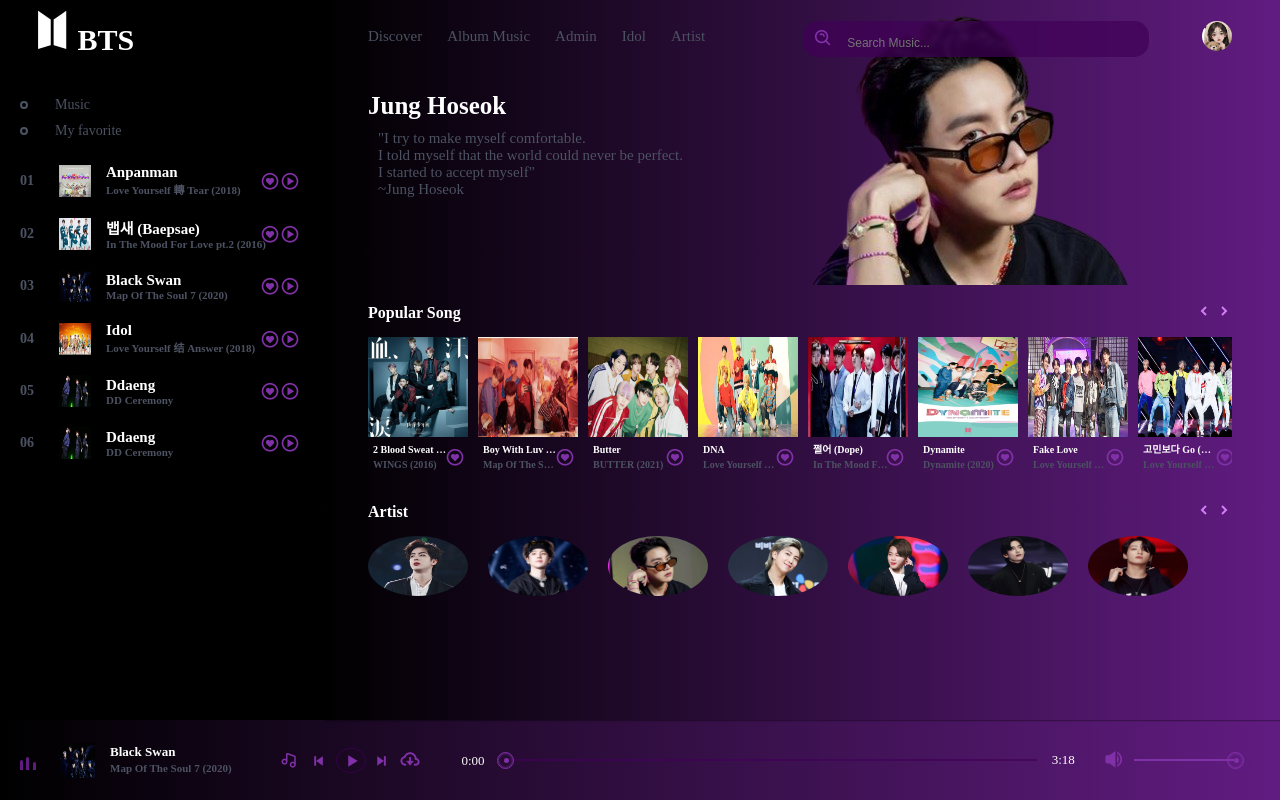
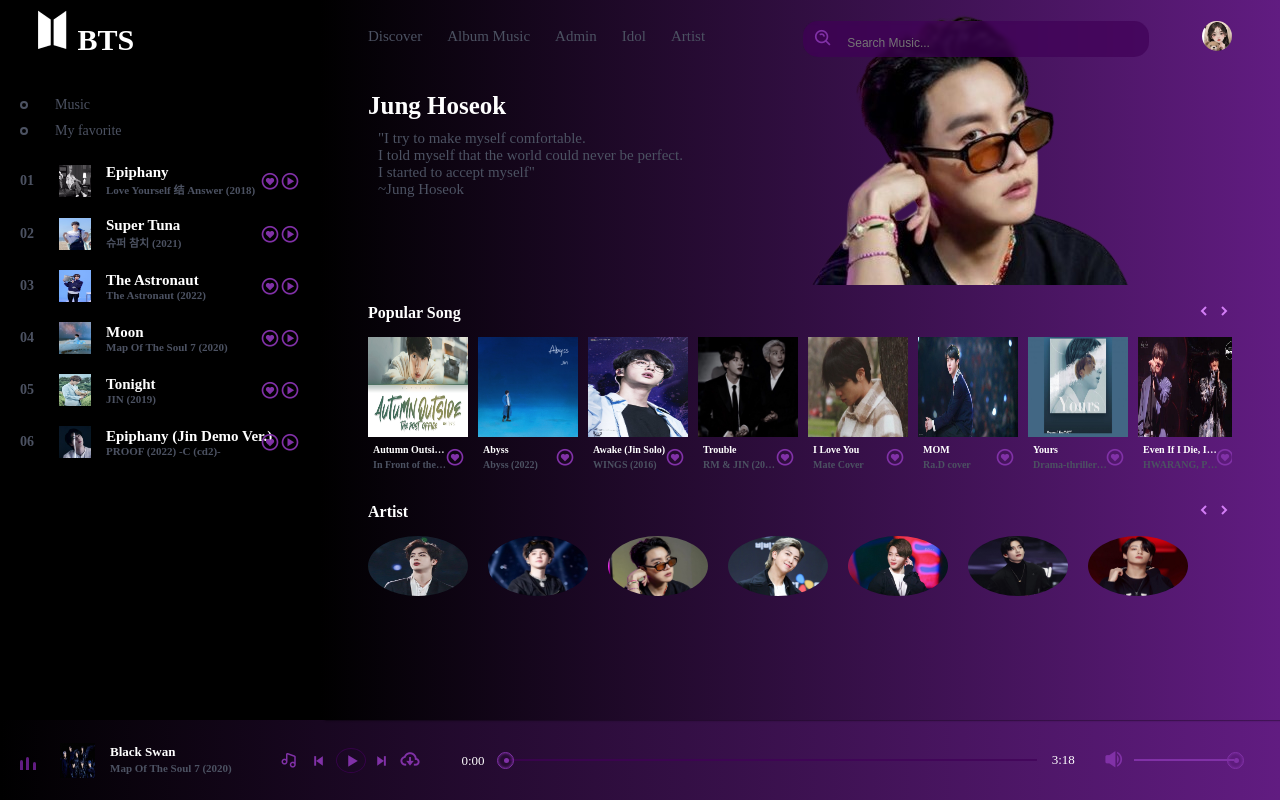
Before and after one commit to nunaprameswari/Ujian, a Django app: page /hope in a window 1280 px wide. Run offline with Django 4.2, Linux system fonts and the light colour scheme.

Commit message:
perubahan

```diff
--- a/army/templates/yoongi.html
+++ b/army/templates/yoongi.html
@@ -37,6 +37,7 @@
 <body>
     <header>
         <div class="menu_side">
+            <h6 id="menu_list_active_button"><i class='bx bxs-playlist'></i></h6>
             <h1><img src="{% static 'img/logo.png' %}" alt=""> BTS</h1>
             <div class="playlist">
                 <h4><span></span><a href="music"> Music</h4></a>
--- a/static/js/script_hope.js
+++ b/static/js/script_hope.js
@@ -0,0 +1,466 @@
+const music = new Audio('./static/songs/3.mp3');
+
+const songs = [
+    {
+        id: '1',
+        songName: `Epiphany <br>
+        <div class="album">Love Yourself 结 Answer (2018)</div>`,
+        poster: "./static/img/seokjin/ephiphany.jpg",
+    },
+    {
+        id: '2',
+        songName: `Super Tuna <br>
+        <div class="album">슈퍼 참치 (2021)</div>`,
+        poster: "./static/img/seokjin/super_tuna.jpg",
+    },
+    {
+        id: '3',
+        songName: `The Astronaut <br>
+        <div class="album">The Astronaut (2022)</div>`,
+        poster: "./static/img/seokjin/the_astronaut.jpg",
+    },
+    {
+        id: '4',
+        songName: `Moon <br>
+        <div class="album">Map Of The Soul 7 (2020)</div>`,
+        poster: "./static/img/seokjin/moon.jpg",
+    },
+    {
+        id: '5',
+        songName: `Tonight <br>
+        <div class="album">JIN (2019)</div>`,
+        poster: "./static/img/seokjin/tonight.jpg",
+    },
+    {
+        id: '6',
+        songName: `Epiphany (Jin Demo Ver.) <br>
+        <div class="album">PROOF (2022) -C (cd2)-</div>`,
+        poster: "./static/img/seokjin/epiphany_demo.jpg",
+    },
+    {
+        id: '7',
+        songName: `Autumn Outside The Post Office <br>
+        <div class="album">In Front of the Post Office in Autumn (1994)</div>`,
+        poster: "./static/img/seokjin/autumn.jpg",
+    },
+    {
+        id: '8',
+        songName: `Abyss <br>
+        <div class="album">Abyss (2022)</div>`,
+        poster: "./static/img/seokjin/abyss.jpg",
+    },
+    {
+        id: '9',
+        songName: `Awake (Jin Solo) <br>
+        <div class="album">WINGS (2016)</div>`,
+        poster: "./static/img/seokjin/awake.jpg",
+    },
+    {
+        id: '10',
+        songName: `Trouble <br>
+        <div class="album">RM & JIN (2012)</div>`,
+        poster: "./static/img/seokjin/trouble.jpg",
+    },
+    {
+        id: '11',
+        songName: `I Love You <br>
+        <div class="album">Mate Cover</div>`,
+        poster: "./static/img/seokjin/love.jpg",
+    },
+    {
+        id: '12',
+        songName: `MOM <br>
+        <div class="album">Ra.D cover</div>`,
+        poster: "./static/img/seokjin/mom.jpg",
+    },
+    {
+        id: '13',
+        songName: `Yours <br>
+        <div class="album">Drama-thriller Korea Jirisan</div>`,
+        poster: "./static/img/seokjin/yours.jpg",
+    },
+    {
+        id: '14',
+        songName: `Even If I Die, It's You <br>
+        <div class="album">HWARANG, Pt. 2 (Music from the Original TV Series) (2016)</div>`,
+        poster: "./static/img/seokjin/even.jpg",
+    },
+    {
+        id: '15',
+        songName: `So Far Away <br>
+        <div class="album">Agust D (2016)</div>`,
+        poster: "./static/img/seokjin/so_far.jpg",
+    },
+]
+
+Array.from(document.getElementsByClassName('songItem')).forEach((e, i) => {
+    e.getElementsByTagName('img')[0].src = songs[i].poster;
+    e.getElementsByTagName('h5')[0].innerHTML = songs[i].songName;
+});
+
+
+let masterPlay = document.getElementById('masterPlay');
+let wave = document.getElementById('wave');
+
+masterPlay.addEventListener('click', () => {
+    if (music.paused || music.currentTime <= 0) {
+        music.play();
+        wave.classList.add('active1');
+        masterPlay.classList.remove('bx-play');
+        masterPlay.classList.add('bx-pause');
+    } else {
+        music.pause();
+        wave.classList.remove('active1');
+        masterPlay.classList.add('bx-play');
+        masterPlay.classList.remove('bx-pause');
+    }
+});
+
+
+const makeAllplays = () => {
+    Array.from(document.getElementsByClassName('playListPlay')).forEach((el) => {
+        el.classList.add('bx-play-circle');
+        el.classList.remove('bx-pause-circle');
+    })
+}
+
+const makeAllBackground = () => {
+    Array.from(document.getElementsByClassName('songItem')).forEach((el) => {
+        el.style.background = 'rgb(64, 0, 88, .0)';
+    })
+}
+
+
+let index = 0;
+let poster_master_play = document.getElementById('poster_master_play');
+let download_music = document.getElementById('download_music');
+let title = document.getElementById('title');
+
+Array.from(document.getElementsByClassName('playListPlay')).forEach((e) => {
+    e.addEventListener('click', (el) => {
+        index = el.target.id;
+        music.src = `./static/songs/hope/${index}.mp3`;
+        music.play();
+        masterPlay.classList.remove('bx-play');
+        masterPlay.classList.add('bx-pause');
+        download_music.href = `./static/songs/hope/${index}.mp3`;
+
+        let songTitles = songs.filter((els) => {
+            return els.id == index;
+        });
+
+        songTitles.forEach(elss => {
+            let { songName, poster } = elss;
+            title.innerHTML = songName;
+            poster_master_play.src = poster;
+            download_music.setAttribute('download', songName);
+        });
+
+        makeAllBackground();
+        Array.from(document.getElementsByClassName('songItem'))[index - 1].style.background ="rgb(64, 0, 88, .7)";
+        makeAllplays();
+        el.target.classList.remove('bx-play-circle');
+        el.target.classList.add('bx-pause-circle');
+        wave.classList.add('active1');
+    });
+});
+
+
+let currentStart = document.getElementById('currentStart');
+let currentEnd = document.getElementById('currentEnd');
+let seek = document.getElementById('seek');
+let bar2 = document.getElementById('bar2');
+let dot = document.getElementsByClassName('dot')[0];
+
+music.addEventListener('timeupdate', () => {
+    let music_curr = music.currentTime;
+    let music_dur = music.duration;
+
+
+    let min1 = Math.floor(music_dur / 60);
+    let sec1 = Math.floor(music_dur % 60);
+
+    if (sec1 < 10) {
+        sec1 = `0${sec1}`;
+    }
+    currentEnd.innerText = `${min1}:${sec1}`;
+
+    let min2 = Math.floor(music_curr / 60);
+    let sec2 = Math.floor(music_curr % 60);
+
+    if (sec2 < 10) {
+        sec2 = `0${sec2}`;
+    }
+    currentStart.innerHTML = `${min2}:${sec2}`;
+
+    let progressBar = parseInt((music_curr / music_dur) * 100);
+    seek.value = progressBar;
+
+    let seekbar = seek.value;
+    bar2.style.width = `${seekbar}%`;
+    dot.style.left = `${seekbar}%`;
+
+});
+
+seek.addEventListener('change', () => {
+    music.currentTime = seek.value * music.duration / 100;
+});
+
+
+let vol_icon = document.getElementById('vol_icon');
+let vol = document.getElementById('vol');
+let vol_bar = document.getElementsByClassName('vol_bar')[0];
+let vol_dot = document.getElementById('vol_dot');
+
+vol.addEventListener('change', () => {
+    if (vol.value == 0) {
+        vol_icon.classList.remove('bxs-volume-full');
+        vol_icon.classList.remove('bxs-volume-low');
+        vol_icon.classList.add('bxs-volume');
+    }
+    if (vol.value > 0) {
+        vol_icon.classList.remove('bxs-volume-full');
+        vol_icon.classList.add('bxs-volume-low');
+        vol_icon.classList.remove('bxs-volume');
+    }
+    if (vol.value > 50) {
+        vol_icon.classList.add('bxs-volume-full');
+        vol_icon.classList.remove('bxs-volume-low');
+        vol_icon.classList.remove('bxs-volume');
+    }
+    let vol_a = vol.value;
+    vol_bar.style.width = `${vol_a}%`;
+    vol_dot.style.left = `${vol_a}%`;
+    music.volume = vol_a / 100;
+});
+
+
+let back = document.getElementById('back');
+let next = document.getElementById('next');
+
+back.addEventListener('click', () => {
+    index -= 1;
+    if (index < 1) {
+        index = Array.from(document.getElementsByClassName('songItem')).length;
+    }
+
+    music.src = `./static/songs/hope/${index}.mp3`;
+        music.play();
+        masterPlay.classList.remove('bx-play');
+        masterPlay.classList.add('bx-pause');
+
+        let songTitles = songs.filter((els) => {
+            return els.id == index;
+        });
+
+        songTitles.forEach(elss => {
+            let { songName, poster } = elss;
+            title.innerHTML = songName;
+            poster_master_play.src = poster;
+        });
+
+        makeAllBackground();
+        Array.from(document.getElementsByClassName('songItem'))[index - 1].style.background ="rgb(64, 0, 88, .7)";
+        makeAllplays();
+        el.target.classList.remove('bx-play-circle');
+        el.target.classList.add('bx-pause-circle');
+        wave.classList.add('active1');
+})
+
+next.addEventListener('click', () => {
+    index ++;
+    if (index > Array.from(document.getElementsByClassName('songItem')).length) {
+        index = 1;
+    }
+
+    music.src = `./static/songs/hope/${index}.mp3`;
+        music.play();
+        masterPlay.classList.remove('bx-play');
+        masterPlay.classList.add('bx-pause');
+
+        let songTitles = songs.filter((els) => {
+            return els.id == index;
+        });
+
+        songTitles.forEach(elss => {
+            let { songName, poster } = elss;
+            title.innerHTML = songName;
+            poster_master_play.src = poster;
+        });
+
+        makeAllBackground();
+        Array.from(document.getElementsByClassName('songItem'))[index - 1].style.background ="rgb(64, 0, 88, .7)";
+        makeAllplays();
+        el.target.classList.remove('bx-play-circle');
+        el.target.classList.add('bx-pause-circle');
+        wave.classList.add('active1');
+})
+
+
+let pop_song_left = document.getElementById('pop_song_left');
+let pop_song_right = document.getElementById('pop_song_right');
+let pop_song = document.getElementsByClassName('pop_song')[0];
+
+pop_song_right.addEventListener('click', () => {
+    pop_song.scrollLeft += 330;
+});
+pop_song_left.addEventListener('click', () => {
+    pop_song.scrollLeft -= 330;
+});
+
+
+let pop_art_left = document.getElementById('pop_art_left');
+let pop_art_right = document.getElementById('pop_art_right');
+let Artist_bx = document.getElementsByClassName('Artist_bx')[0];
+
+pop_art_right.addEventListener('click', () => {
+    Artist_bx.scrollLeft += 330;
+});
+pop_art_left.addEventListener('click', () => {
+    Artist_bx.scrollLeft -= 330;
+});
+
+
+let shuffle = document.getElementsByClassName('shuffle')[0];
+
+shuffle.addEventListener('click', () => {
+    let a = shuffle.innerHTML;
+
+    switch (a) {
+        case "next":
+            shuffle.classList.add('bx-repeat');
+            shuffle.classList.remove('bx-music');
+            shuffle.classList.remove('bx-shuffle');
+            shuffle.innerHTML = 'repeat';
+            break;
+
+        case "repeat":
+            shuffle.classList.remove('bx-repeat');
+            shuffle.classList.remove('bx-music');
+            shuffle.classList.add('bx-shuffle');
+            shuffle.innerHTML = 'random';
+            break;
+
+        case "random":
+            shuffle.classList.remove('bx-repeat');
+            shuffle.classList.add('bx-music');
+            shuffle.classList.remove('bx-shuffle');
+            shuffle.innerHTML = 'next';
+            break;
+    }
+});
+
+
+const next_music = () => {
+    if (index == songs.length) {
+        index = 1
+    } else {
+        index ++;
+    }
+    music.src = `./static/songs/hope/${index}.mp3`;
+    music.play();
+    masterPlay.classList.remove('bx-play');
+    masterPlay.classList.add('bx-pause');
+    download_music.href = `./static/songs/hope/${index}.mp3`;
+
+    let songTitles = songs.filter((els) => {
+        return els.id == index;
+    });
+
+    songTitles.forEach(elss => {
+        let { songName, poster } = elss;
+        title.innerHTML = songName;
+        poster_master_play.src = poster;
+        download_music.setAttribute('download', songName);
+    });
+
+    makeAllBackground();
+    Array.from(document.getElementsByClassName('songItem'))[index - 1].style.background ="rgb(64, 0, 88, .7)";
+    makeAllplays();
+    el.target.classList.remove('bx-play-circle');
+    el.target.classList.add('bx-pause-circle');
+    wave.classList.add('active1');
+}
+
+const repeat_music = () => {
+    index;
+    music.src = `./static/songs/hope/${index}.mp3`;
+    music.play();
+    masterPlay.classList.remove('bx-play');
+    masterPlay.classList.add('bx-pause');
+    download_music.href = `./static/songs/hope/${index}.mp3`;
+
+    let songTitles = songs.filter((els) => {
+        return els.id == index;
+    });
+
+    songTitles.forEach(elss => {
+        let { songName, poster } = elss;
+        title.innerHTML = songName;
+        poster_master_play.src = poster;
+        download_music.setAttribute('download', songName);
+    });
+
+    makeAllBackground();
+    Array.from(document.getElementsByClassName('songItem'))[index - 1].style.background ="rgb(64, 0, 88, .7)";
+    makeAllplays();
+    el.target.classList.remove('bx-play-circle');
+    el.target.classList.add('bx-pause-circle');
+    wave.classList.add('active1');
+}
+
+const random_music = () => {
+    if (index == songs.length) {
+        index = 1
+    } else {
+        index = Math.floor((Math.random() * songs.length) + 1);
+    }
+    music.src = `./static/songs/hope/${index}.mp3`;
+    music.play();
+    masterPlay.classList.remove('bx-play');
+    masterPlay.classList.add('bx-pause');
+    download_music.href = `./static/songs/hope/${index}.mp3`;
+
+    let songTitles = songs.filter((els) => {
+        return els.id == index;
+    });
+
+    songTitles.forEach(elss => {
+        let { songName, poster } = elss;
+        title.innerHTML = songName;
+        poster_master_play.src = poster;
+        download_music.setAttribute('download', songName);
+    });
+
+    makeAllBackground();
+    Array.from(document.getElementsByClassName('songItem'))[index - 1].style.background ="rgb(64, 0, 88, .7)";
+    makeAllplays();
+    el.target.classList.remove('bx-play-circle');
+    el.target.classList.add('bx-pause-circle');
+    wave.classList.add('active1');
+}
+
+music.addEventListener('ended', () => {
+    let b = shuffle.innerHTML;
+
+    switch (b) {
+        case "repeat":
+            repeat_music();
+            break;
+        case "next":
+            next_music();
+            break;
+        case "random":
+            random_music();
+            break;
+    }
+})
+
+
+let menu_list_active_button = document.getElementById('menu_list_active_button');
+    let menu_side = document.getElementsByClassName('menu_side')[0];
+
+    menu_list_active_button.addEventListener('click', () => {
+    menu_side.style.transform = "unset";
+    menu_list_active_button.style.opacity = 0;
+    })
```
